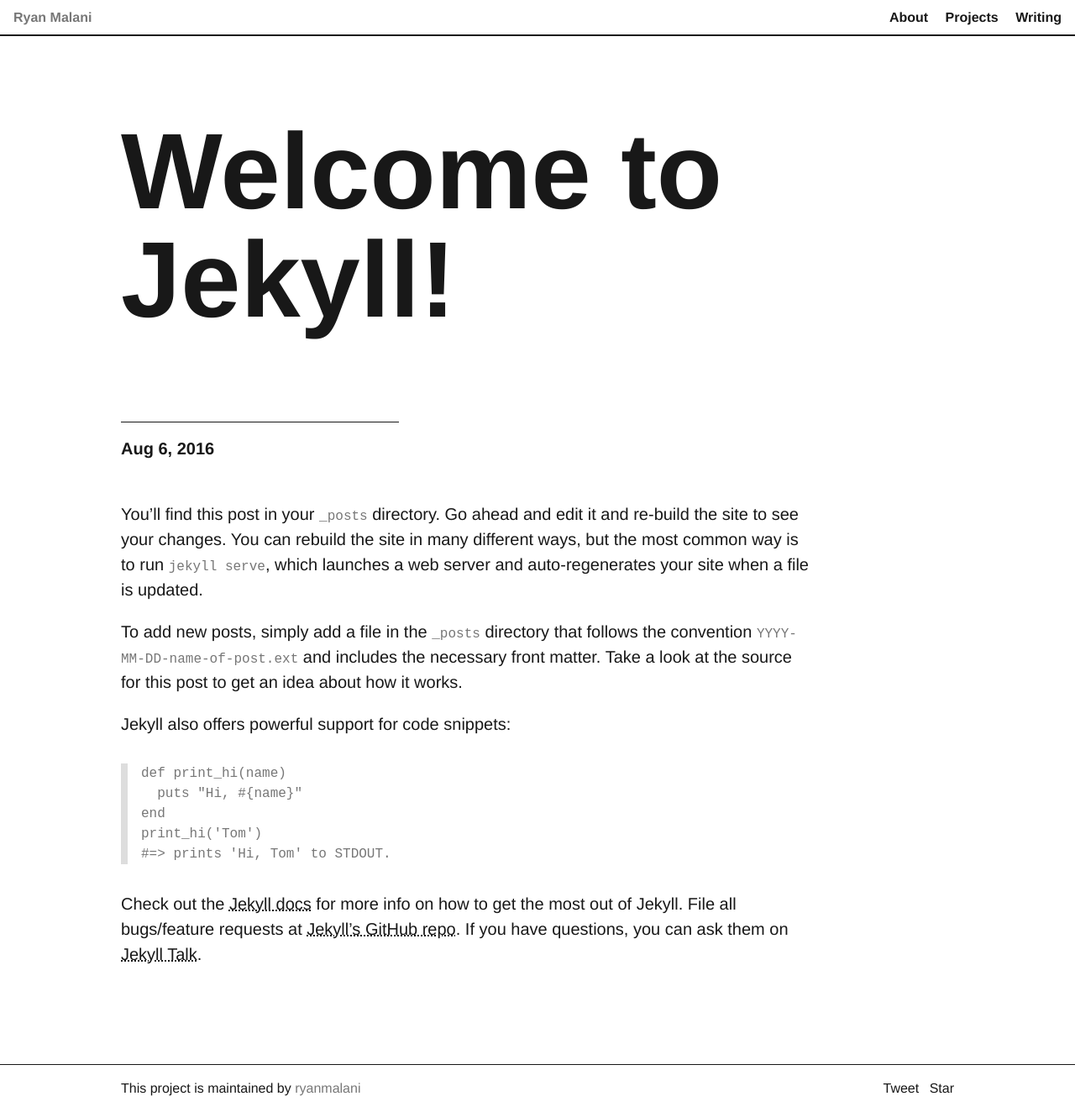
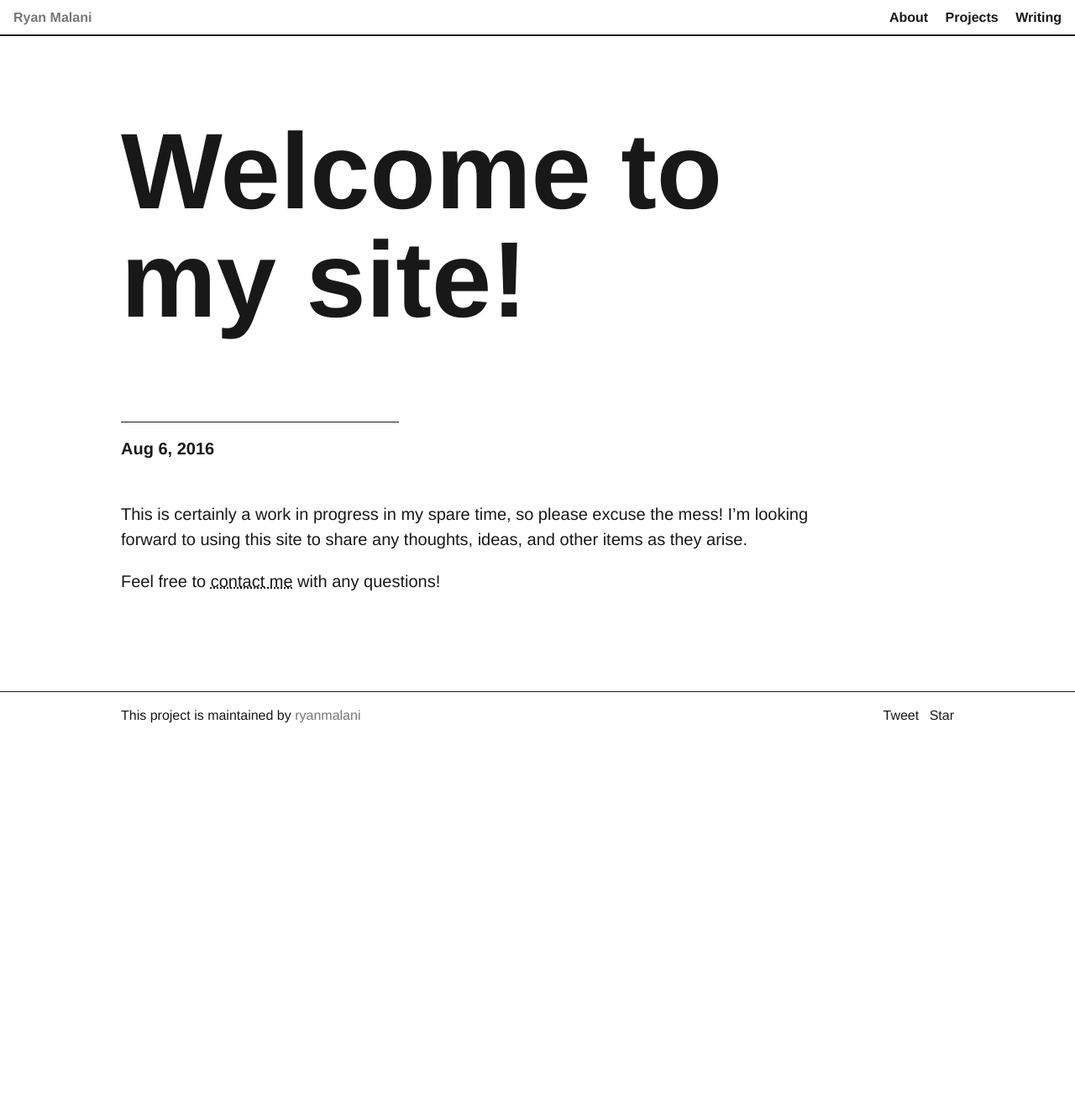
Before and after one commit to ryanmalani/ryanmalani.github.io, a Jekyll site: the page built from _posts/2016-08-05-welcome-to-jekyll.md, in a window 1280 px wide. Shown: the whole page at 84% size. Built offline with Jekyll 4.4.1, drawn with Linux system fonts in a browser that asks for light colours; comment, search, counter and statistics services are not loaded; after the commit the page ends 900 px from its top, so only the background shows below that.

Commit message:
adding a post to explain the current state of site.

````diff
--- a/_posts/2016-08-05-welcome-to-jekyll.md
+++ b/_posts/2016-08-05-welcome-to-jekyll.md
@@ -1,25 +1,10 @@
 ---
 layout: category-post
-title:  "Welcome to Jekyll!"
-date:   2016-08-05 20:20:56 -0400
+title: "Welcome to my site!"
+date: 2016-08-05 20:20:56 -0400
 categories: writing
 ---
-You’ll find this post in your `_posts` directory. Go ahead and edit it and re-build the site to see your changes. You can rebuild the site in many different ways, but the most common way is to run `jekyll serve`, which launches a web server and auto-regenerates your site when a file is updated.
 
-To add new posts, simply add a file in the `_posts` directory that follows the convention `YYYY-MM-DD-name-of-post.ext` and includes the necessary front matter. Take a look at the source for this post to get an idea about how it works.
+This is certainly a work in progress in my spare time, so please excuse the mess! I'm looking forward to using this site to share any thoughts, ideas, and other items as they arise.
 
-Jekyll also offers powerful support for code snippets:
-
-```
-def print_hi(name)
-  puts "Hi, #{name}"
-end
-print_hi('Tom')
-#=> prints 'Hi, Tom' to STDOUT.
-```
-
-Check out the [Jekyll docs][jekyll-docs] for more info on how to get the most out of Jekyll. File all bugs/feature requests at [Jekyll’s GitHub repo][jekyll-gh]. If you have questions, you can ask them on [Jekyll Talk][jekyll-talk].
-
-[jekyll-docs]: http://jekyllrb.com/docs/home
-[jekyll-gh]:   https://github.com/jekyll/jekyll
-[jekyll-talk]: https://talk.jekyllrb.com/
+Feel free to [contact me](https://linkedin.com/in/ryanmalani) with any questions!
````
